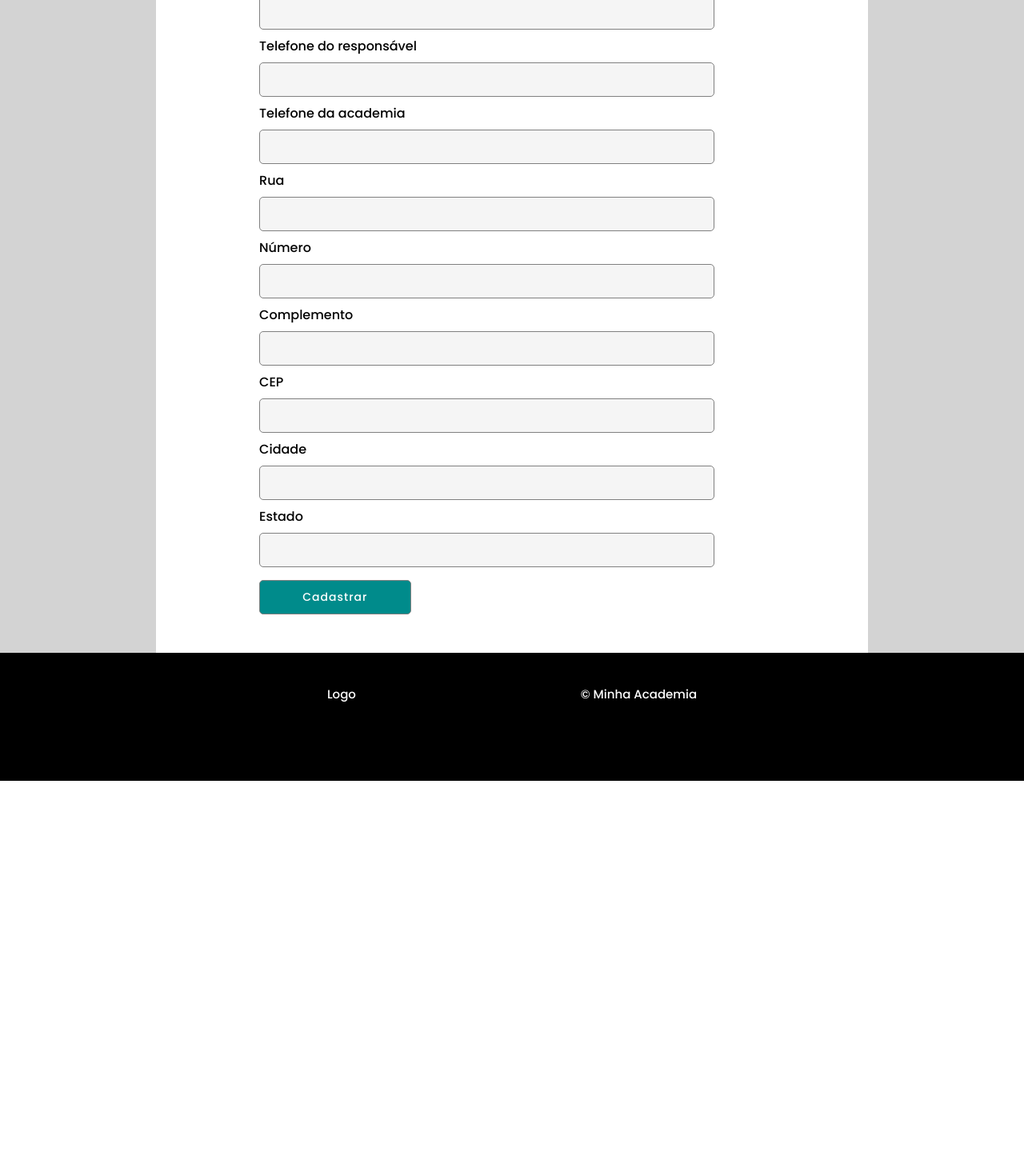
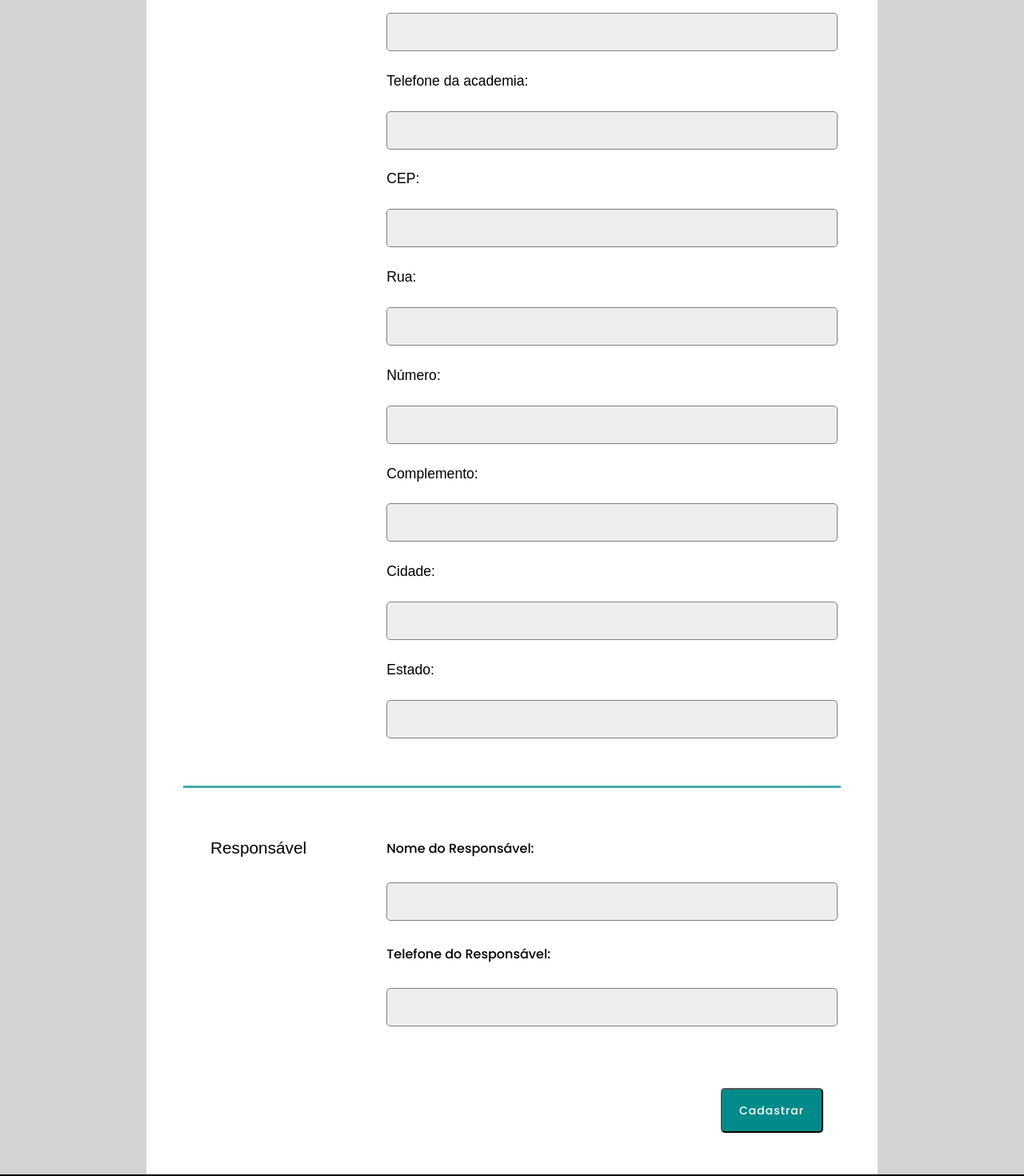
Before and after one commit to gugaSouza-dev/MinhaAcademia-FrontEnd, a React (Create React App) app: page /academia/criar in a window 1280 px wide. Shown: the part 380-1850 px from the top of the page at 80% size. Before the commit the page ends 1356 px from the top, so only its background shows below. Built offline with nearby package versions, Linux system fonts and the light colour scheme.

Commit message:
Finalizando a tela de cadastro de academia

```diff
--- a/package.json
+++ b/package.json
@@ -16,6 +16,7 @@
     "react-hook-form": "^6.3.1",
     "react-router-dom": "^5.2.0",
     "react-scripts": "3.4.1",
+    "react-via-cep": "^2.0.8",
     "sweetalert": "^2.1.2"
   },
   "scripts": {
--- a/src/pages/cadastraAcademia/CadastraAcademia.css
+++ b/src/pages/cadastraAcademia/CadastraAcademia.css
@@ -1,5 +1,5 @@
 @import url('https://fonts.googleapis.com/css2?family=Poppins:wght@200;300;500&display=swap');
-
+@import url('https://fonts.googleapis.com/css2?family=Noto+Sans+JP:wght@300&display=swap');
 *{
     font-family: 'Poppins', sans-serif;
     padding: 0;
@@ -26,9 +26,17 @@
     width: 20%;
 }
 
+.linhaCont{
+    height: 10vh;
+    width: 100%;
+    display: flex;
+    justify-content: center;
+    align-items: center
+}
+
 .linha{
-    width: 100%;
-    height: 2px;
+    width: 90%;
+    height: 3px;
     background-color: rgba(0, 139, 139, 0.72);
     margin-bottom: 10px;
 
@@ -36,7 +44,8 @@
 
 .CATexto{
     margin-top: 120px;
-    width: 70%
+    width: 70%;
+    height: 16vh
 }
 
 .CAFormContainer{
@@ -44,35 +53,137 @@
     flex-direction:column;
     align-items:center;
     justify-content: center;
+    height: auto;
+    width: 100%
 }
 
-.CAFormContainer form{
-    height: auto;
-    background-color: white;
-    padding: 40px;
-    width: 80%
+.CAFormAcademia{
+    display: flex;
+    height: 125vh;
+    width: 100%;
+    background-color: white
 }
 
-.CAFormContainer form h2{
-    font-size: 30px;
-    font-weight: 200
+.CAFormInputs {
+    width: 80%;
+    padding: 20px;
+    display: flex;
+    align-items: center;
 }
 
-.CAFormContainer form input{
-    width: 90%;
-    padding: 10px;
-    background: #f5f5f5;
+.CAFormInputs form{
+    width: 100%;
+    height: 100%;
+    display: flex;
+    flex-direction: column;
+    justify-content: space-between;
+}
+
+.CAFormInputs form p{
+    font: 1.1em sans-serif;
+}
+
+.CAFormInputs form input{
+    width: 95%;
+    padding-left: 10px;
+    height: 6vh;
+    background: #ededed;
     color: black;
     border: 1px gray solid;
     border-radius: 5px;
     outline: none;
     box-shadow: none;
-    margin: 8px 0;
+    margin: 5px 0;
+    font-size: 14px;
+    letter-spacing: 1px;
+    font-weight: 300;
+
+}
+
+.CAFormProprietario{
+    display: flex;
+    height: 35vh;
+    width: 100%;
+    background-color: white
+}
+
+.CAFormInputs-Prop {
+    width: 80%;
+    padding: 20px;
+    display: flex;
+    align-items: center;
+}
+
+.CAFormInputs-Prop form{
+    width: 100%;
+    height: 100%;
+    display: flex;
+    flex-direction: column;
+    justify-content: space-between
+}
+
+.CAFormInputs-Prop form input{
+    width: 95%;
+    padding-left: 10px;
+    height: 6vh;
+    background: #ededed;
+    color: black;
+    border: 1px gray solid;
+    border-radius: 5px;
+    outline: none;
+    box-shadow: none;
+    margin: 5px 0;
     font-size: 14px;
     letter-spacing: 1px;
     font-weight: 300;
 }
 
+.CAButton{
+    display: flex;
+    height: 20vh;
+    width: 100%;
+    align-items: center;
+    justify-content: center;
+}
+
+.CAButtonContainer{
+    height: 70%;
+    width: 85%;
+    display: flex;
+    align-items: center;
+    justify-content: flex-end;
+}
+
+.CAButtonContainer input[type="submit"]{
+    width: 10vw;
+    height: 7vh;
+    background: darkcyan;
+    color: #fff;
+    cursor: pointer;
+    font-size: 14px;
+    font-weight: 500;
+    letter-spacing: 1px;
+    border-radius: 5px;
+}
+
+.CAFormTitle{
+    display: flex;
+    justify-content: center;
+    padding: 20px;
+    height: 10vh;
+    width: 35%;
+    background-color: white
+}
+
+
+.CAFormTitle h3{
+    font: 1.3em sans-serif;
+}
+
+
+
+
+/*
 .CAFormContainer input[type="submit"]{
     width: 30%;
     background: darkcyan;
@@ -85,7 +196,6 @@
 
 }
 
-.CAFormContainer from p{
-    text-decoration: none;
 
-}
+
+} */
--- a/src/pages/cadastraAcademia/CadastraAcademia.js
+++ b/src/pages/cadastraAcademia/CadastraAcademia.js
@@ -3,7 +3,8 @@ import axios from 'axios';
 import swal from 'sweetalert';
 import "./CadastraAcademia.css";
 import Header from '../../components/header/Header';
-import Footer from '../../components/footer/Footer'
+import Footer from '../../components/footer/Footer';
+import ViaCep from 'react-via-cep';
 
 const initialState = {
     nome_resp: '',
@@ -17,7 +18,6 @@ const initialState = {
     cidade: '',
     estado: ''
 };
-
 
 
 
@@ -69,9 +69,10 @@ export default class CadastraAcademia extends Component {
         this.setState({ estado: event.target.value });
     }
 
+
+
     cadastraAcademia = (event) => {
         event.preventDefault();
-        console.log("amm oi?")
 
         const academia = this.state;
 
@@ -106,71 +107,106 @@ export default class CadastraAcademia extends Component {
                             <p>Precisamos saber algumas informações sobre a sua academia. Lembre-se de que todas as informações poderão ser alteradas posteriormente.</p>
                         </div>
 
-                        <form id="CAFrom" >
+                        <div className="linhaCont">
+
                             <div className="linha"></div>
-                            <p>Nome do responsável</p>
+                        </div>
+
+                        <div className="CAFormContainer">
+                            <div className="CAFormAcademia">
+                                <div className="CAFormTitle">
+                                    <h3>Academia</h3>
+                                </div>
+                                <div className="CAFormInputs">
+                                    <form id="CAAcademiaInput">
+                                        <p>Nome da academia:</p>
+                                        <input
+                                            type="text"
+                                            value={this.state.nome_acad}
+                                            onChange={this.atualizaEstadoNomeAcad.bind(this)}
+                                        />
+
+                                        <p>Telefone da academia:</p>
+                                        <input
+                                            type="text"
+                                            value={this.state.tel_acad}
+                                            onChange={this.atualizaEstadoTelAcad.bind(this)}
+                                        />
+                                        <p>CEP:</p>
+                                        <input
+                                            type="text"
+                                            value={this.state.cep}
+                                            onChange={this.atualizaEstadoCep.bind(this)}
+                                        />
+                                        <p>Rua:</p>
+                                        <input
+                                            type="text"
+                                            value={this.state.rua}
+                                            onChange={this.atualizaEstadoRua.bind(this)}
+                                        />
+                                        <p>Número:</p>
+                                        <input
+                                            type="tel"
+                                            value={this.state.numero}
+                                            onChange={this.atualizaEstadoNumero.bind(this)}
+                                        />
+                                        <p>Complemento:</p>
+                                        <input
+                                            type="text"
+                                            value={this.state.complemento}
+                                            onChange={this.atualizaEstadoComplemento.bind(this)}
+                                        />
+                                        <p>Cidade:</p>
+                                        <input
+                                            type="text"
+                                            value={this.state.cidade}
+                                            onChange={this.atualizaEstadoCidade.bind(this)}
+                                        />
+                                        <p>Estado:</p>
+                                        <input
+                                            type="text"
+                                            value={this.state.estado}
+                                            onChange={this.atualizaEstadoEstado.bind(this)}
+                                        />
+                                    </form>
+                                </div>
+
+                            </div>
+                            <div className="linhaCont">
+                                <div className="linha"></div>
+                            </div>
+
+                            <div className="CAFormProprietario">
+                                <div className="CAFormTitle">
+                                    <h3>Responsável</h3>
+                                </div>
+                                <div className="CAFormInputs-Prop">
+                                    <form id="CAAcademiaInput">
+                                        <p>Nome do Responsável:</p>
                                         <input
                                             type="text"
                                             value={this.state.nome_resp}
                                             onChange={this.atualizaEstadoNomeResp.bind(this)}
                                         />
-                            <p>Nome da academia</p>
-                            <input
-                                type="text"
-                                value={this.state.nome_acad}
-                                onChange={this.atualizaEstadoNomeAcad.bind(this)}
-                            />
-                            <p>Telefone do responsável</p>
+
+                                        <p>Telefone do Responsável:</p>
                                         <input
                                             type="text"
                                             value={this.state.tel_resp}
                                             onChange={this.atualizaEstadoTelResp.bind(this)}
                                         />
-                            <p>Telefone da academia</p>
-                            <input
-                                type="text"
-                                value={this.state.tel_acad}
-                                onChange={this.atualizaEstadoTelAcad.bind(this)}
-                            />
-                            <p>Rua</p>
-                            <input
-                                type="text"
-                                value={this.state.rua}
-                                onChange={this.atualizaEstadoRua.bind(this)}
-                            />
-                            <p>Número</p>
-                            <input
-                                type="tel"
-                                value={this.state.numero}
-                                onChange={this.atualizaEstadoNumero.bind(this)}
-                            />
-                            <p>Complemento</p>
-                            <input
-                                type="text"
-                                value={this.state.complemento}
-                                onChange={this.atualizaEstadoComplemento.bind(this)}
-                            />
-                            <p>CEP</p>
-                            <input
-                                type="text"
-                                value={this.state.cep}
-                                onChange={this.atualizaEstadoCep.bind(this)}
-                            />
-                            <p>Cidade</p>
-                            <input
-                                type="text"
-                                value={this.state.cidade}
-                                onChange={this.atualizaEstadoCidade.bind(this)}
-                            />
-                            <p>Estado</p>
-                            <input
-                                type="text"
-                                value={this.state.estado}
-                                onChange={this.atualizaEstadoEstado.bind(this)}
-                            />
+                                    </form>
+
+                                </div>
+                            </div>
+                            <div className="CAButton">
+                                <div className="CAButtonContainer">
 
                                     <input type="submit" value="Cadastrar" onClick={this.cadastraAcademia} />
-                        </form>
+                                </div>
+                            </div>
+                        </div>
+
                     </div>
                     <div className="CARightSide"></div>
                 </div>
--- a/src/pages/login/Login.css
+++ b/src/pages/login/Login.css
@@ -42,7 +42,6 @@
 .logo{
     display: flex;
     justify-content: center;
-    transform: translateY(-35px)
 }
 
 
```
Also changed, not shown: 1 other file (tests, documents, lock files or other folders). Lines whose indentation alone changed are shown as unchanged.
